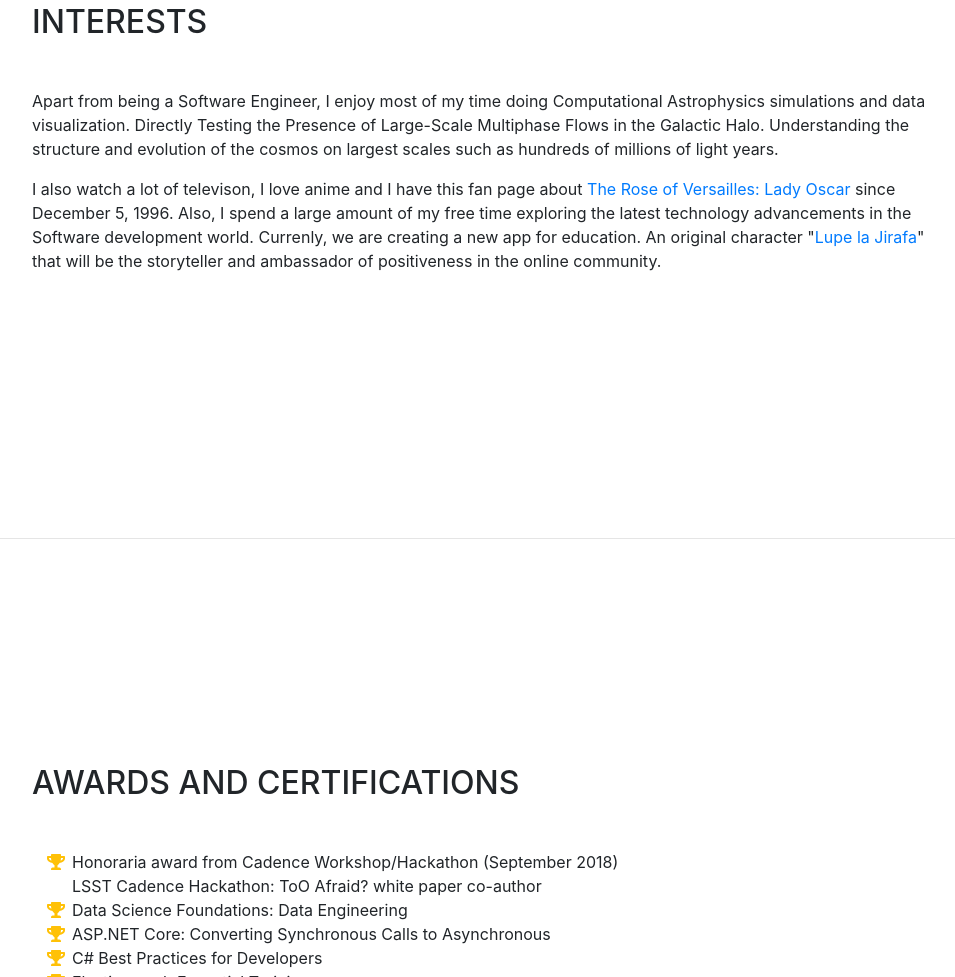
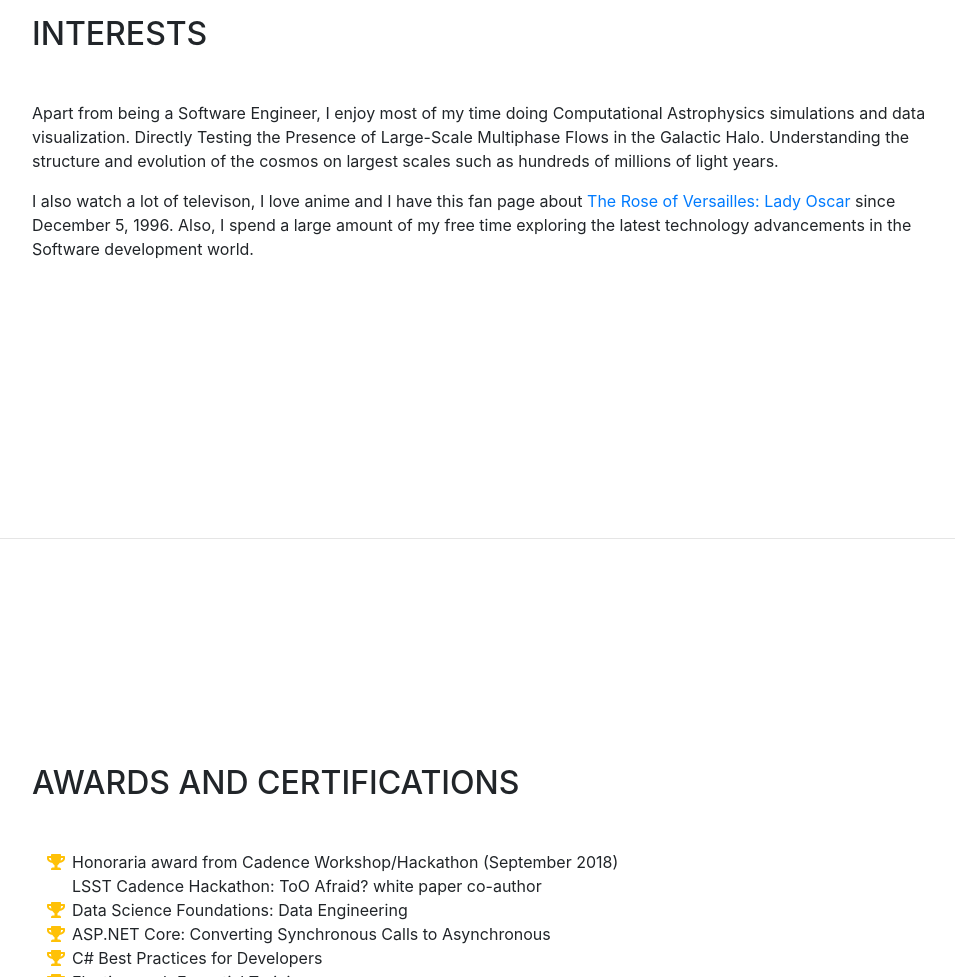
Before and after one commit to Fr4nc3/fr4nc3-site, a website with bundled scripts: page index.html in a window 1280 px wide. Shown: the part 5282-6259 px from the top of the page, without its empty margins (288-1243 px from the left). Built offline with nearby package versions, Linux system fonts and the light colour scheme; a web font is replaced by a local one.

Commit message:
remove project

```diff
--- a/index.html
+++ b/index.html
@@ -436,9 +436,7 @@
             href="https://www.LadyOscar.com/?f=f" target="_blank">The Rose of Versailles: Lady Oscar</a> since December
           5, 1996. Also,
           I spend a large amount of my free time exploring the latest technology advancements in the Software
-          development world. Currenly, we are creating a new app for education. An original character "<a
-            href="https://www.LupeLaJirafa.com/?f=f" target="_blank">Lupe la Jirafa</a>" that will be the storyteller
-          and ambassador of positiveness in the online community.</p>
+          development world.</p>
       </div>
     </section>
 
```
